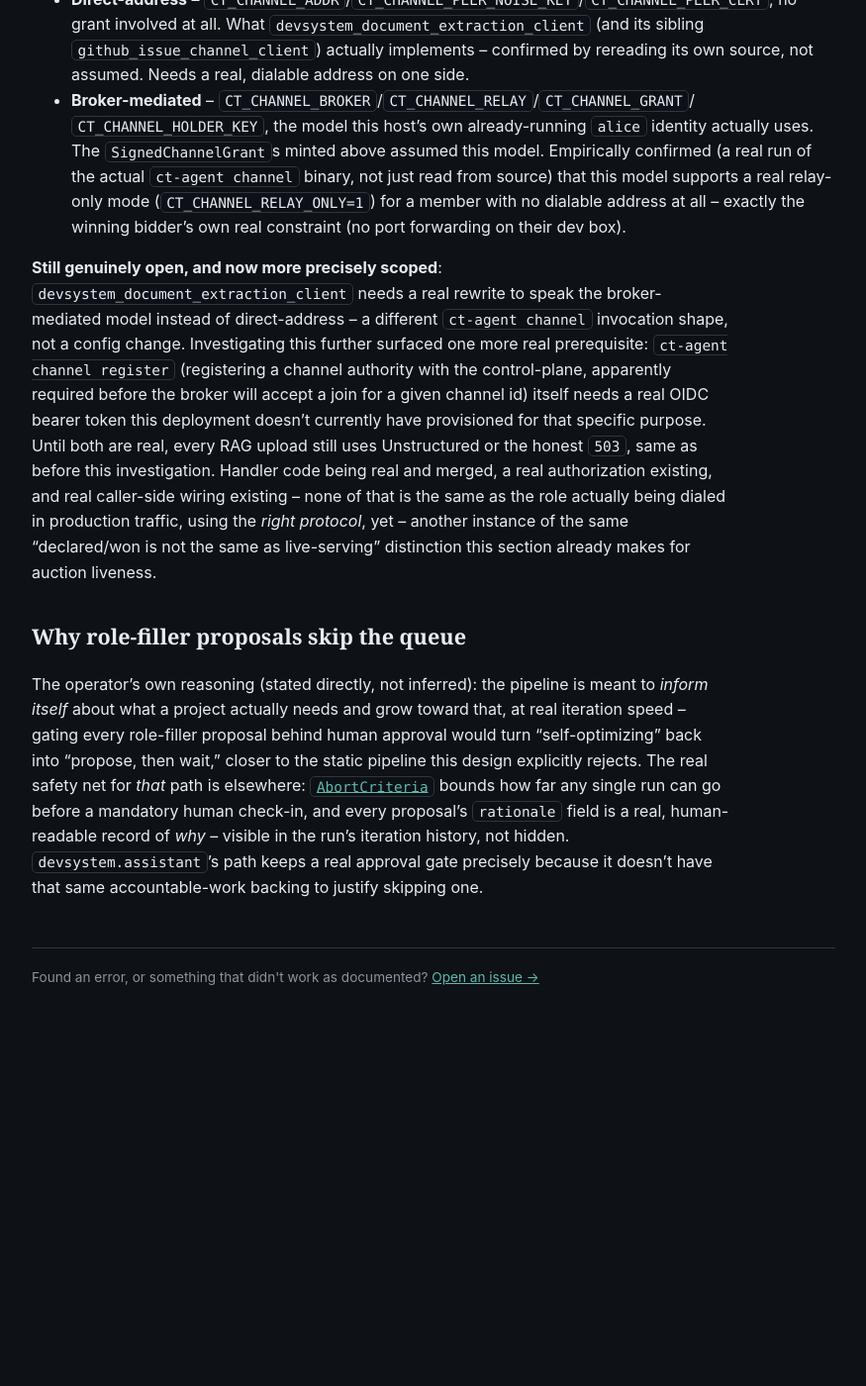
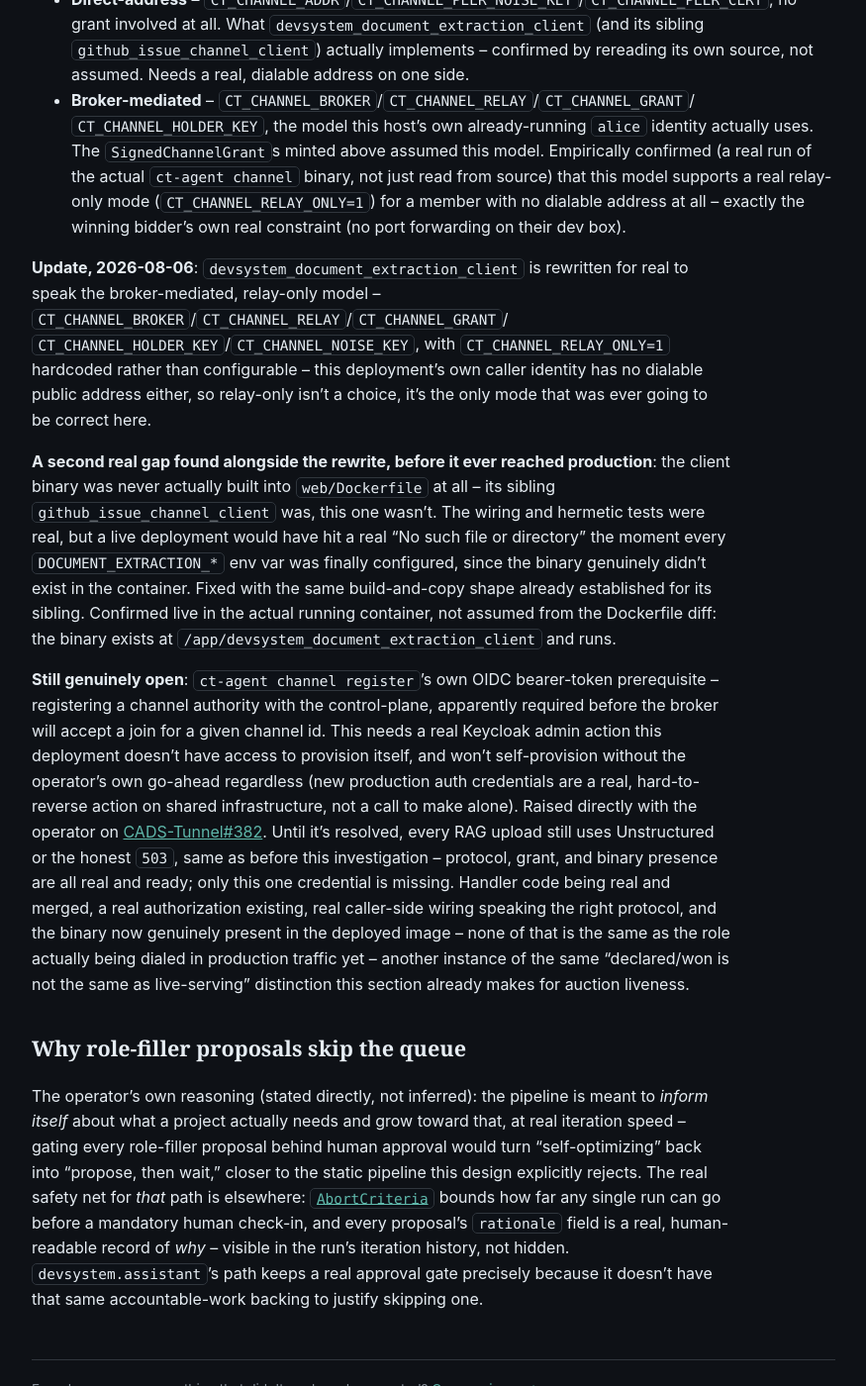
Before and after one commit to scimbe/CADS-devsystem-docs, a Jekyll site: the page built from _explanation/self-optimizing-pipeline.md, in a window 1280 px wide and 1400 px high, scrolled down 3952 px. Shown: the whole window at 99% size, without its empty margins (322-1197 px from the left). Built offline with Jekyll 4.4.1, drawn with Linux system fonts in a browser that asks for light colours; before the commit the page ends 5015 px from its top, so only the background shows below that.

Commit message:
explanation: document the real broker-mediated client rewrite and the Dockerfile gap it caught
CADS-devsystem@dd2ae65 rewrote devsystem_document_extraction_client for the
real connection model and, in the same investigation, found the binary was
never built into web/Dockerfile at all -- a real deployment would have
failed the moment it was ever fully configured. Updates the running
narrative on this page with both, and the real remaining blocker (an OIDC
token for channel registration, now raised directly with the operator on
CADS-Tunnel#382).

Hermetic Jekyll build confirmed clean; spot-checked in the rendered _site
output before cleanup.

Co-Authored-By: Claude Sonnet 5 <noreply@anthropic.com>
Claude-Session: https://claude.ai/code/session_018FkngvdKnmVcAT84EZe7Ur

```diff
--- a/_explanation/self-optimizing-pipeline.md
+++ b/_explanation/self-optimizing-pipeline.md
@@ -139,16 +139,33 @@ two genuinely separate ways for two channel members to actually connect:
   a real relay-only mode (`CT_CHANNEL_RELAY_ONLY=1`) for a member with no dialable address at all
   -- exactly the winning bidder's own real constraint (no port forwarding on their dev box).
 
-**Still genuinely open, and now more precisely scoped**: `devsystem_document_extraction_client`
-needs a real rewrite to speak the broker-mediated model instead of direct-address -- a different
-`ct-agent channel` invocation shape, not a config change. Investigating this further surfaced one
-more real prerequisite: `ct-agent channel register` (registering a channel authority with the
-control-plane, apparently required before the broker will accept a join for a given channel id)
-itself needs a real OIDC bearer token this deployment doesn't currently have provisioned for that
-specific purpose. Until both are real, every RAG upload still uses Unstructured or the honest
-`503`, same as before this investigation. Handler code being real and merged, a real authorization
-existing, and real caller-side wiring existing -- none of that is the same as the role actually
-being dialed in production traffic, using the *right protocol*, yet -- another instance of the same
+**Update, 2026-08-06**: `devsystem_document_extraction_client` is rewritten for real to speak the
+broker-mediated, relay-only model -- `CT_CHANNEL_BROKER`/`CT_CHANNEL_RELAY`/`CT_CHANNEL_GRANT`/
+`CT_CHANNEL_HOLDER_KEY`/`CT_CHANNEL_NOISE_KEY`, with `CT_CHANNEL_RELAY_ONLY=1` hardcoded rather
+than configurable -- this deployment's own caller identity has no dialable public address either,
+so relay-only isn't a choice, it's the only mode that was ever going to be correct here.
+
+**A second real gap found alongside the rewrite, before it ever reached production**: the client
+binary was never actually built into `web/Dockerfile` at all -- its sibling
+`github_issue_channel_client` was, this one wasn't. The wiring and hermetic tests were real, but a
+live deployment would have hit a real "No such file or directory" the moment every
+`DOCUMENT_EXTRACTION_*` env var was finally configured, since the binary genuinely didn't exist in
+the container. Fixed with the same build-and-copy shape already established for its sibling.
+Confirmed live in the actual running container, not assumed from the Dockerfile diff: the binary
+exists at `/app/devsystem_document_extraction_client` and runs.
+
+**Still genuinely open**: `ct-agent channel register`'s own OIDC bearer-token prerequisite --
+registering a channel authority with the control-plane, apparently required before the broker will
+accept a join for a given channel id. This needs a real Keycloak admin action this deployment
+doesn't have access to provision itself, and won't self-provision without the operator's own
+go-ahead regardless (new production auth credentials are a real, hard-to-reverse action on shared
+infrastructure, not a call to make alone). Raised directly with the operator on
+[CADS-Tunnel#382](https://github.com/scimbe/CADS-Tunnel/issues/382). Until it's resolved, every RAG
+upload still uses Unstructured or the honest `503`, same as before this investigation -- protocol,
+grant, and binary presence are all real and ready; only this one credential is missing. Handler
+code being real and merged, a real authorization existing, real caller-side wiring speaking the
+right protocol, and the binary now genuinely present in the deployed image -- none of that is the
+same as the role actually being dialed in production traffic yet -- another instance of the same
 "declared/won is not the same as live-serving" distinction this section already makes for auction
 liveness.
 
```
